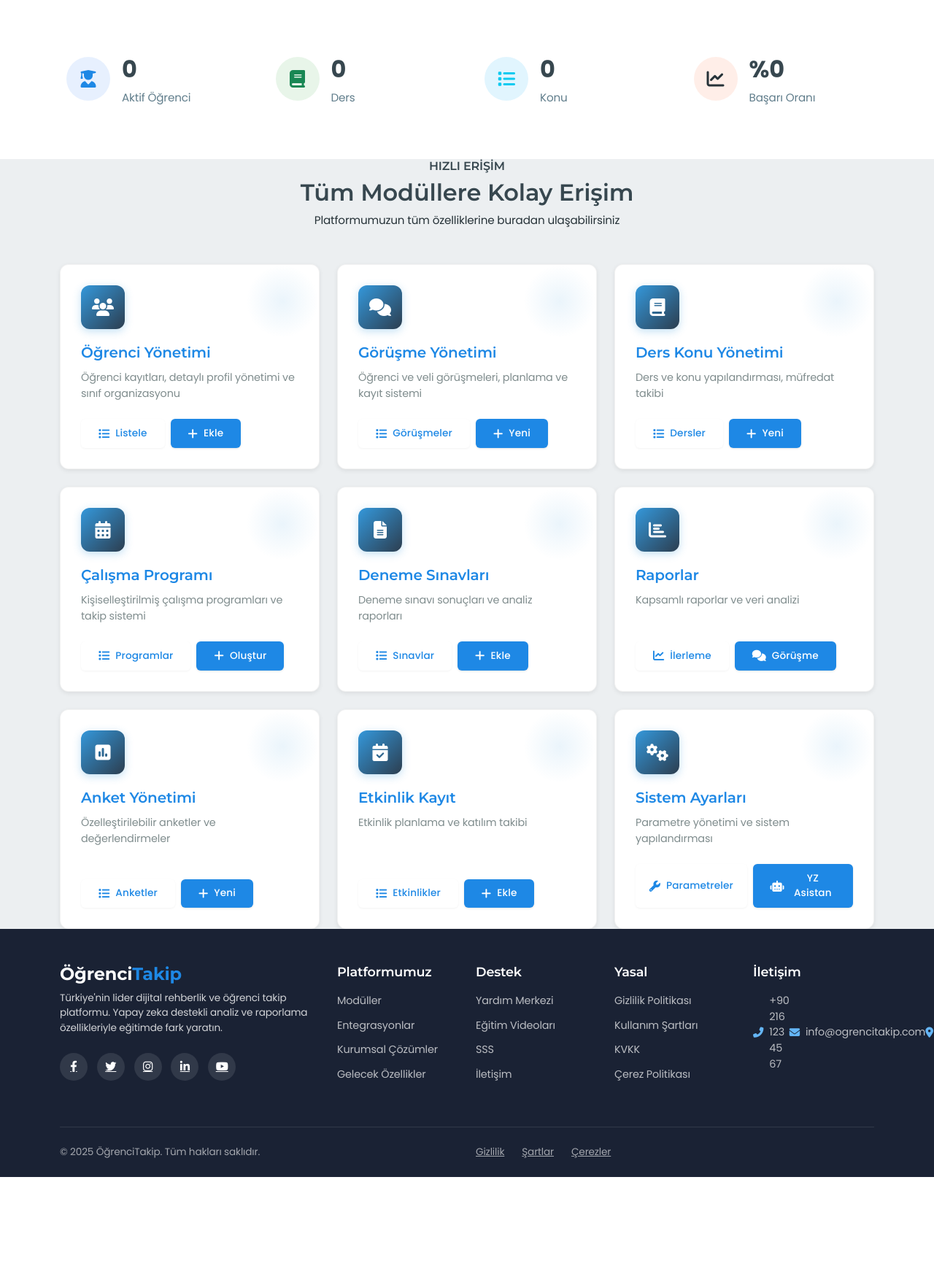
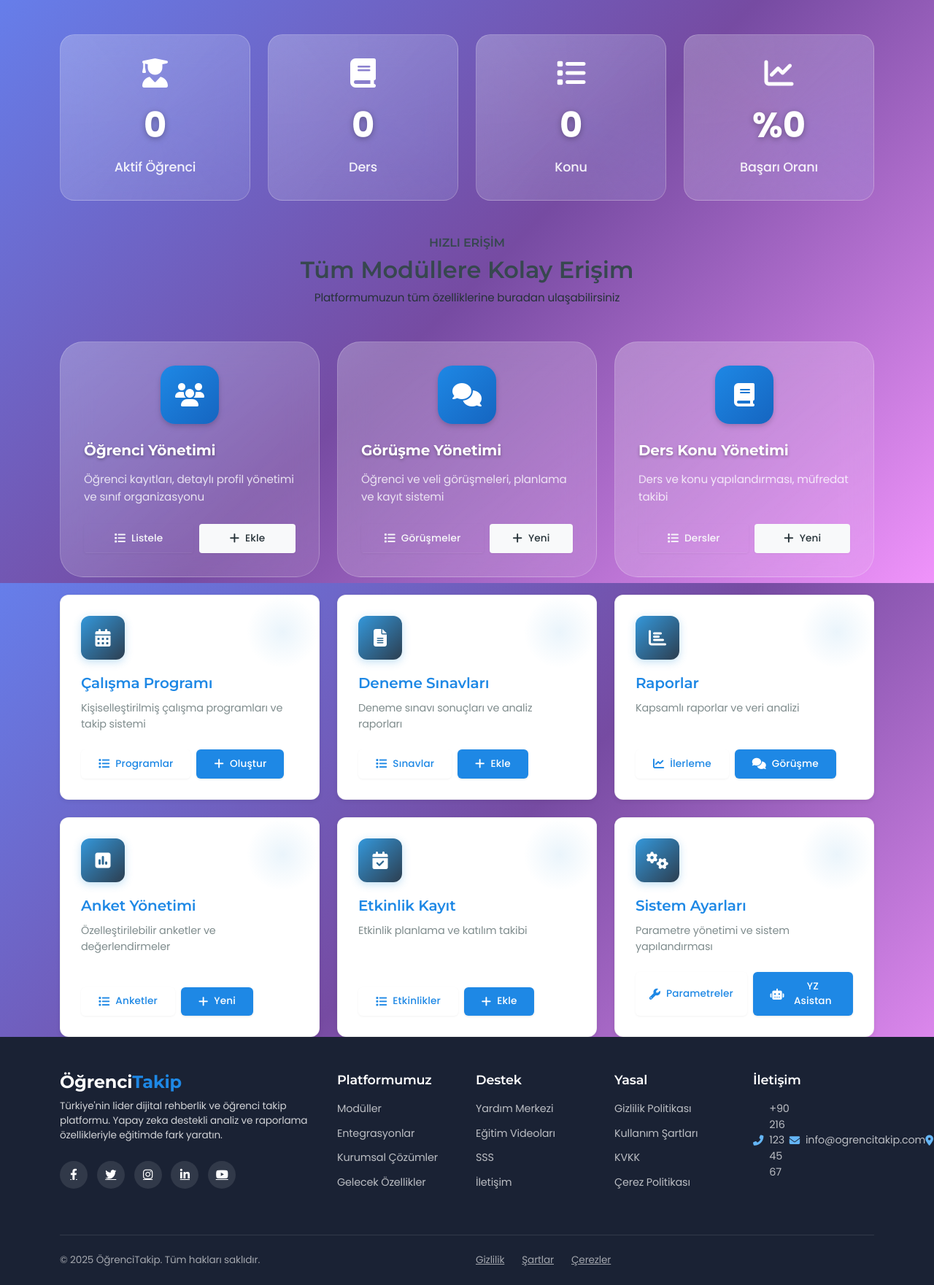
Before and after one commit to sahinalhas/R1, a Flask app: page / in a window 1280 px wide; the page is wider, and only the part inside the window is pictured. Shown: the part 801-2562 px from the top of that part at 73% size. Before the commit the page ends 2414 px from the top of that part, so only its background shows below. Run offline with Flask 3, Linux system fonts and the light colour scheme; some libraries are stand-ins or nearby versions.

Commit message:
Apply a modern and stylish design to the login and home pages
Update the `index.html` and `base.html` templates to incorporate a new modern design. This includes styling for the hero section, buttons, and the login form, along with the addition of a new `modern_design.css` stylesheet.

Replit-Commit-Author: Agent
Replit-Commit-Session-Id: 1fa84184-eade-4580-bfd0-387db89c093f
Replit-Commit-Checkpoint-Type: intermediate_checkpoint
Replit-Commit-Screenshot-Url: https://storage.googleapis.com/screenshot-production-us-central1/7d183ff1-e4d7-4de6-854f-0da690cb66dd/1fa84184-eade-4580-bfd0-387db89c093f/QFT7W9c

```diff
--- a/app/blueprints/ana_sayfa/templates/ana_sayfa/index.html
+++ b/app/blueprints/ana_sayfa/templates/ana_sayfa/index.html
@@ -33,9 +33,9 @@
                 <h1 class="hero-title-modern">Hoş Geldiniz, <span class="text-gradient">{{ current_user.tam_ad }}</span></h1>
                 <p class="hero-subtitle-modern">Yapay zeka destekli rehberlik sistemi ile öğrencilerinizin akademik başarılarını ve kişisel gelişimlerini maksimize edin. Veri odaklı bir yaklaşımla eğitim kalitesini artırın.</p>
                 <div class="hero-buttons">
-                    <a href="{{ url_for('ogrenci_yonetimi.liste') }}" class="btn btn-primary btn-lg">
+                    <a href="{{ url_for('ogrenci_yonetimi.liste') }}" class="btn-modern-primary">
                         <span>Öğrenci Yönetimi</span>
-                        <i class="fas fa-arrow-right ms-2"></i>
+                        <i class="fas fa-arrow-right"></i>
                     </a>
                     <a href="#moduller" class="btn-video ms-3">
                         <span class="btn-video-icon">
@@ -90,9 +90,9 @@
                 <h1 class="hero-title-modern">Eğitimde Yeni Nesil <span class="text-gradient">Dijital Dönüşüm</span></h1>
                 <p class="hero-subtitle-modern">Yapay zeka destekli rehberlik sistemi ile öğrencilerinizin akademik başarılarını ve kişisel gelişimlerini maksimize edin. Veri odaklı bir yaklaşımla eğitim kalitesini artırın.</p>
                 <div class="hero-buttons">
-                    <a href="#login-section" class="btn btn-primary btn-lg">
+                    <a href="#login-section" class="btn-modern-primary">
                         <span>Hemen Başlayın</span>
-                        <i class="fas fa-arrow-right ms-2"></i>
+                        <i class="fas fa-arrow-right"></i>
                     </a>
                     <a href="#moduller" class="btn-video ms-3">
                         <span class="btn-video-icon">
@@ -103,11 +103,10 @@
                 </div>
             </div>
             <div class="col-lg-5" data-aos="fade-left" data-aos-delay="200" id="login-section">
-                <div class="card shadow-lg border-0">
-                    <div class="card-body p-4">
+                <div class="glass-card login-form-modern">
                     <div class="text-center mb-4">
-                            <h3 class="h4 font-weight-bold text-primary mb-2">Hoş Geldiniz</h3>
-                            <p class="text-muted mb-0">Sisteme giriş yapın</p>
+                        <h3 class="h4 font-weight-bold mb-2" style="color: #1a202c;">Hoş Geldiniz</h3>
+                        <p class="mb-0" style="color: rgba(26, 32, 44, 0.7);">Sisteme giriş yapın</p>
                     </div>
 
                     {% if login_form %}
@@ -116,7 +115,7 @@
 
                         <div class="mb-3">
                             {{ login_form.email.label(class="form-label") }}
-                                {{ login_form.email(class="form-control") }}
+                            {{ login_form.email(class="form-control", placeholder="ornek@email.com") }}
                             {% for error in login_form.email.errors %}
                                 <div class="text-danger small mt-1">{{ error }}</div>
                             {% endfor %}
@@ -124,7 +123,7 @@
 
                         <div class="mb-3">
                             {{ login_form.password.label(class="form-label") }}
-                                {{ login_form.password(class="form-control") }}
+                            {{ login_form.password(class="form-control", placeholder="Parolanızı girin") }}
                             {% for error in login_form.password.errors %}
                                 <div class="text-danger small mt-1">{{ error }}</div>
                             {% endfor %}
@@ -132,24 +131,23 @@
 
                         <div class="mb-3 form-check">
                             {{ login_form.remember_me(class="form-check-input") }}
-                                {{ login_form.remember_me.label(class="form-check-label") }}
+                            {{ login_form.remember_me.label(class="form-check-label", style="color: #1a202c;") }}
                         </div>
 
                         <div class="d-grid mb-3">
-                                {{ login_form.submit(class="btn btn-primary") }}
+                            {{ login_form.submit(class="btn btn-login-modern") }}
                         </div>
                     </form>
 
                     <div class="text-center">
-                            <p class="text-muted mb-0">
+                        <p class="mb-0" style="color: rgba(26, 32, 44, 0.7);">
                             Hesabınız yok mu?
-                                <a href="{{ url_for('auth.register') }}" class="text-primary text-decoration-none">
+                            <a href="{{ url_for('auth.register') }}" class="text-decoration-none" style="color: #667eea; font-weight: 600;">
                                 Kayıt Ol
                             </a>
                         </p>
                     </div>
                     {% endif %}
-                    </div>
                 </div>
             </div>
         </div>
@@ -162,47 +160,39 @@
 </section>
 {% endif %}
 
-<!-- İstatistikler - Daha Dinamik Görünüm -->
-<section class="stats-modern py-5">
+<!-- Modern İstatistikler -->
+<section class="py-5">
     <div class="container">
-        <div class="stats-wrapper">
-            <div class="stat-modern-item" data-aos="zoom-in" data-aos-delay="100">
-                <div class="stat-icon-circle bg-primary-light">
-                    <i class="fas fa-user-graduate text-primary"></i>
-                </div>
-                <div class="stat-modern-content">
-                    <div class="stat-modern-value">{{ ogrenci_sayisi }}</div>
-                    <div class="stat-modern-title">Aktif Öğrenci</div>
+        <div class="row g-4">
+            <div class="col-lg-3 col-md-6" data-aos="zoom-in" data-aos-delay="100">
+                <div class="stat-modern-card">
+                    <i class="fas fa-user-graduate text-white mb-3" style="font-size: 2.5rem;"></i>
+                    <div class="stat-value-modern">{{ ogrenci_sayisi }}</div>
+                    <div class="stat-label-modern">Aktif Öğrenci</div>
                 </div>
             </div>
 
-            <div class="stat-modern-item" data-aos="zoom-in" data-aos-delay="200">
-                <div class="stat-icon-circle bg-success-light">
-                    <i class="fas fa-book text-success"></i>
-                </div>
-                <div class="stat-modern-content">
-                    <div class="stat-modern-value">{{ ders_sayisi }}</div>
-                    <div class="stat-modern-title">Ders</div>
+            <div class="col-lg-3 col-md-6" data-aos="zoom-in" data-aos-delay="200">
+                <div class="stat-modern-card">
+                    <i class="fas fa-book text-white mb-3" style="font-size: 2.5rem;"></i>
+                    <div class="stat-value-modern">{{ ders_sayisi }}</div>
+                    <div class="stat-label-modern">Ders</div>
                 </div>
             </div>
 
-            <div class="stat-modern-item" data-aos="zoom-in" data-aos-delay="300">
-                <div class="stat-icon-circle bg-info-light">
-                    <i class="fas fa-list text-info"></i>
-                </div>
-                <div class="stat-modern-content">
-                    <div class="stat-modern-value">{{ konu_sayisi }}</div>
-                    <div class="stat-modern-title">Konu</div>
+            <div class="col-lg-3 col-md-6" data-aos="zoom-in" data-aos-delay="300">
+                <div class="stat-modern-card">
+                    <i class="fas fa-list text-white mb-3" style="font-size: 2.5rem;"></i>
+                    <div class="stat-value-modern">{{ konu_sayisi }}</div>
+                    <div class="stat-label-modern">Konu</div>
                 </div>
             </div>
 
-            <div class="stat-modern-item" data-aos="zoom-in" data-aos-delay="400">
-                <div class="stat-icon-circle bg-accent-light">
-                    <i class="fas fa-chart-line text-accent"></i>
-                </div>
-                <div class="stat-modern-content">
-                    <div class="stat-modern-value">%{{ ortalama_ilerleme|round(1) }}</div>
-                    <div class="stat-modern-title">Başarı Oranı</div>
+            <div class="col-lg-3 col-md-6" data-aos="zoom-in" data-aos-delay="400">
+                <div class="stat-modern-card">
+                    <i class="fas fa-chart-line text-white mb-3" style="font-size: 2.5rem;"></i>
+                    <div class="stat-value-modern">%{{ ortalama_ilerleme|round(1) }}</div>
+                    <div class="stat-label-modern">Başarı Oranı</div>
                 </div>
             </div>
         </div>
@@ -220,17 +210,17 @@
 
         <div class="row g-4">
             <div class="col-lg-4 col-md-6" data-aos="zoom-in" data-aos-delay="100">
-                <div class="quick-access-card">
-                    <div class="quick-access-icon">
+                <div class="quick-access-modern">
+                    <div class="quick-access-icon-modern">
                         <i class="fas fa-users"></i>
                     </div>
-                    <h3 class="quick-access-title">Öğrenci Yönetimi</h3>
-                    <p class="quick-access-desc">Öğrenci kayıtları, detaylı profil yönetimi ve sınıf organizasyonu</p>
-                    <div class="quick-access-actions">
-                        <a href="{{ url_for('ogrenci_yonetimi.liste') }}" class="btn btn-outline-primary">
+                    <h3 class="quick-access-title-modern">Öğrenci Yönetimi</h3>
+                    <p class="quick-access-desc-modern">Öğrenci kayıtları, detaylı profil yönetimi ve sınıf organizasyonu</p>
+                    <div class="d-flex gap-2">
+                        <a href="{{ url_for('ogrenci_yonetimi.liste') }}" class="btn btn-outline-light flex-fill">
                             <i class="fas fa-list me-2"></i> Listele
                         </a>
-                        <a href="{{ url_for('ogrenci_yonetimi.ekle') }}" class="btn btn-primary">
+                        <a href="{{ url_for('ogrenci_yonetimi.ekle') }}" class="btn btn-light flex-fill">
                             <i class="fas fa-plus me-2"></i> Ekle
                         </a>
                     </div>
@@ -238,17 +228,17 @@
             </div>
 
             <div class="col-lg-4 col-md-6" data-aos="zoom-in" data-aos-delay="200">
-                <div class="quick-access-card">
-                    <div class="quick-access-icon">
+                <div class="quick-access-modern">
+                    <div class="quick-access-icon-modern">
                         <i class="fas fa-comments"></i>
                     </div>
-                    <h3 class="quick-access-title">Görüşme Yönetimi</h3>
-                    <p class="quick-access-desc">Öğrenci ve veli görüşmeleri, planlama ve kayıt sistemi</p>
-                    <div class="quick-access-actions">
-                        <a href="{{ url_for('gorusme_defteri.index') }}" class="btn btn-outline-primary">
+                    <h3 class="quick-access-title-modern">Görüşme Yönetimi</h3>
+                    <p class="quick-access-desc-modern">Öğrenci ve veli görüşmeleri, planlama ve kayıt sistemi</p>
+                    <div class="d-flex gap-2">
+                        <a href="{{ url_for('gorusme_defteri.index') }}" class="btn btn-outline-light flex-fill">
                             <i class="fas fa-list me-2"></i> Görüşmeler
                         </a>
-                        <a href="{{ url_for('gorusme_defteri.index') }}" class="btn btn-primary">
+                        <a href="{{ url_for('gorusme_defteri.index') }}" class="btn btn-light flex-fill">
                             <i class="fas fa-plus me-2"></i> Yeni
                         </a>
                     </div>
@@ -256,17 +246,17 @@
             </div>
 
             <div class="col-lg-4 col-md-6" data-aos="zoom-in" data-aos-delay="300">
-                <div class="quick-access-card">
-                    <div class="quick-access-icon">
+                <div class="quick-access-modern">
+                    <div class="quick-access-icon-modern">
                         <i class="fas fa-book"></i>
                     </div>
-                    <h3 class="quick-access-title">Ders Konu Yönetimi</h3>
-                    <p class="quick-access-desc">Ders ve konu yapılandırması, müfredat takibi</p>
-                    <div class="quick-access-actions">
-                        <a href="{{ url_for('ders_konu_yonetimi.lista') }}" class="btn btn-outline-primary">
+                    <h3 class="quick-access-title-modern">Ders Konu Yönetimi</h3>
+                    <p class="quick-access-desc-modern">Ders ve konu yapılandırması, müfredat takibi</p>
+                    <div class="d-flex gap-2">
+                        <a href="{{ url_for('ders_konu_yonetimi.lista') }}" class="btn btn-outline-light flex-fill">
                             <i class="fas fa-list me-2"></i> Dersler
                         </a>
-                        <a href="{{ url_for('ders_konu_yonetimi.ekle') }}" class="btn btn-primary">
+                        <a href="{{ url_for('ders_konu_yonetimi.ekle') }}" class="btn btn-light flex-fill">
                             <i class="fas fa-plus me-2"></i> Yeni
                         </a>
                     </div>
--- /dev/null
+++ b/app/static/css/modern_design.css
@@ -0,0 +1,421 @@
+/* Modern Tasarım - YKS Takip Sistemi */
+
+/* Modern Renk Paleti */
+:root {
+    /* Ana Renkler */
+    --primary-gradient: linear-gradient(135deg, #667eea 0%, #764ba2 100%);
+    --secondary-gradient: linear-gradient(135deg, #f093fb 0%, #f5576c 100%);
+    --success-gradient: linear-gradient(135deg, #4facfe 0%, #00f2fe 100%);
+    --info-gradient: linear-gradient(135deg, #43e97b 0%, #38f9d7 100%);
+
+    /* Arka Plan Gradyanları */
+    --hero-gradient: linear-gradient(135deg, #667eea 0%, #764ba2 50%, #f093fb 100%);
+    --card-gradient: linear-gradient(145deg, rgba(255,255,255,0.1), rgba(255,255,255,0.05));
+    --glass-gradient: linear-gradient(145deg, rgba(255,255,255,0.25), rgba(255,255,255,0.1));
+
+    /* Gölgeler */
+    --shadow-soft: 0 8px 32px rgba(31, 38, 135, 0.37);
+    --shadow-medium: 0 12px 40px rgba(31, 38, 135, 0.25);
+    --shadow-strong: 0 20px 60px rgba(31, 38, 135, 0.35);
+    --shadow-glow: 0 0 30px rgba(102, 126, 234, 0.3);
+
+    /* Modern Metrikler */
+    --border-radius-sm: 12px;
+    --border-radius-md: 20px;
+    --border-radius-lg: 32px;
+    --border-radius-xl: 48px;
+
+    /* Animasyon */
+    --transition-smooth: all 0.4s cubic-bezier(0.25, 0.46, 0.45, 0.94);
+    --transition-bounce: all 0.6s cubic-bezier(0.68, -0.55, 0.265, 1.55);
+}
+
+/* Genel Tasarım */
+body {
+    font-family: 'Inter', -apple-system, BlinkMacSystemFont, 'Segoe UI', sans-serif;
+    background: var(--hero-gradient);
+    background-attachment: fixed;
+    line-height: 1.6;
+    font-weight: 400;
+    color: #1a202c;
+    overflow-x: hidden;
+}
+
+/* Modern Hero Section */
+.hero-modern {
+    min-height: 100vh;
+    background: var(--hero-gradient);
+    background-attachment: fixed;
+    position: relative;
+    overflow: hidden;
+    display: flex;
+    align-items: center;
+}
+
+.hero-modern::before {
+    content: '';
+    position: absolute;
+    top: 0;
+    left: 0;
+    right: 0;
+    bottom: 0;
+    background:
+        radial-gradient(circle at 20% 80%, rgba(120, 119, 198, 0.3) 0%, transparent 50%),
+        radial-gradient(circle at 80% 20%, rgba(255, 119, 198, 0.3) 0%, transparent 50%),
+        radial-gradient(circle at 40% 40%, rgba(120, 219, 255, 0.3) 0%, transparent 50%);
+    z-index: 1;
+}
+
+.hero-modern .container {
+    position: relative;
+    z-index: 2;
+}
+
+/* Modern Başlık Tasarımı */
+.hero-title-modern {
+    font-size: clamp(2.5rem, 5vw, 4rem);
+    font-weight: 800;
+    line-height: 1.2;
+    margin-bottom: 1.5rem;
+    background: linear-gradient(135deg, #fff 0%, rgba(255,255,255,0.8) 100%);
+    -webkit-background-clip: text;
+    -webkit-text-fill-color: transparent;
+    background-clip: text;
+    text-shadow: 0 4px 12px rgba(0,0,0,0.1);
+}
+
+.hero-subtitle-modern {
+    font-size: 1.25rem;
+    color: rgba(255,255,255,0.9);
+    margin-bottom: 2rem;
+    font-weight: 300;
+    line-height: 1.6;
+    max-width: 600px;
+}
+
+/* Modern Butonlar */
+.btn-modern-primary {
+    background: linear-gradient(135deg, #667eea 0%, #764ba2 100%);
+    border: none;
+    padding: 16px 32px;
+    border-radius: var(--border-radius-md);
+    color: white;
+    font-weight: 600;
+    font-size: 1.1rem;
+    text-decoration: none;
+    display: inline-flex;
+    align-items: center;
+    gap: 12px;
+    box-shadow: var(--shadow-medium);
+    transition: var(--transition-smooth);
+    position: relative;
+    overflow: hidden;
+}
+
+.btn-modern-primary::before {
+    content: '';
+    position: absolute;
+    top: 0;
+    left: -100%;
+    width: 100%;
+    height: 100%;
+    background: linear-gradient(90deg, transparent, rgba(255,255,255,0.2), transparent);
+    transition: left 0.6s;
+}
+
+.btn-modern-primary:hover {
+    transform: translateY(-4px);
+    box-shadow: var(--shadow-strong);
+    color: white;
+    text-decoration: none;
+}
+
+.btn-modern-primary:hover::before {
+    left: 100%;
+}
+
+/* Cam Efekti Kartları */
+.glass-card {
+    background: var(--glass-gradient);
+    backdrop-filter: blur(20px);
+    -webkit-backdrop-filter: blur(20px);
+    border: 1px solid rgba(255, 255, 255, 0.2);
+    border-radius: var(--border-radius-md);
+    box-shadow: var(--shadow-soft);
+    transition: var(--transition-smooth);
+    position: relative;
+    overflow: hidden;
+}
+
+.glass-card::before {
+    content: '';
+    position: absolute;
+    top: 0;
+    left: 0;
+    right: 0;
+    height: 1px;
+    background: linear-gradient(90deg, transparent, rgba(255,255,255,0.8), transparent);
+}
+
+.glass-card:hover {
+    transform: translateY(-8px);
+    box-shadow: var(--shadow-strong);
+    border-color: rgba(255, 255, 255, 0.3);
+}
+
+/* Modern Login Form */
+.login-form-modern {
+    padding: 2rem;
+}
+
+.login-form-modern .form-control {
+    background: rgba(255, 255, 255, 0.1);
+    border: 1px solid rgba(255, 255, 255, 0.2);
+    border-radius: var(--border-radius-sm);
+    padding: 14px 18px;
+    color: #1a202c;
+    font-size: 1rem;
+    backdrop-filter: blur(10px);
+    transition: var(--transition-smooth);
+}
+
+.login-form-modern .form-control:focus {
+    background: rgba(255, 255, 255, 0.2);
+    border-color: rgba(102, 126, 234, 0.5);
+    box-shadow: 0 0 20px rgba(102, 126, 234, 0.3);
+    outline: none;
+}
+
+.login-form-modern .form-control::placeholder {
+    color: rgba(26, 32, 44, 0.6);
+}
+
+.login-form-modern .form-label {
+    color: #1a202c;
+    font-weight: 600;
+    font-size: 0.95rem;
+    margin-bottom: 8px;
+}
+
+/* Form Butonları */
+.btn-login-modern {
+    background: var(--primary-gradient);
+    border: none;
+    padding: 14px 24px;
+    border-radius: var(--border-radius-sm);
+    color: white;
+    font-weight: 600;
+    font-size: 1rem;
+    width: 100%;
+    transition: var(--transition-smooth);
+    box-shadow: var(--shadow-medium);
+}
+
+.btn-login-modern:hover {
+    transform: translateY(-2px);
+    box-shadow: var(--shadow-strong);
+    color: white;
+}
+
+/* İstatistik Kartları */
+.stat-modern-card {
+    background: var(--glass-gradient);
+    backdrop-filter: blur(20px);
+    border: 1px solid rgba(255, 255, 255, 0.2);
+    border-radius: var(--border-radius-md);
+    padding: 2rem;
+    text-align: center;
+    transition: var(--transition-smooth);
+    position: relative;
+    overflow: hidden;
+}
+
+.stat-modern-card::before {
+    content: '';
+    position: absolute;
+    top: -50%;
+    left: -50%;
+    width: 200%;
+    height: 200%;
+    background: conic-gradient(from 0deg, transparent, rgba(102, 126, 234, 0.1), transparent);
+    animation: rotate 8s linear infinite;
+    z-index: -1;
+}
+
+.stat-modern-card:hover {
+    transform: translateY(-8px) scale(1.02);
+    box-shadow: var(--shadow-glow);
+}
+
+.stat-value-modern {
+    font-size: 3rem;
+    font-weight: 800;
+    color: white;
+    margin-bottom: 0.5rem;
+    text-shadow: 0 2px 8px rgba(0,0,0,0.3);
+}
+
+.stat-label-modern {
+    color: rgba(255, 255, 255, 0.9);
+    font-weight: 500;
+    font-size: 1.1rem;
+}
+
+/* Quick Access Kartları */
+.quick-access-modern {
+    background: var(--glass-gradient);
+    backdrop-filter: blur(20px);
+    border: 1px solid rgba(255, 255, 255, 0.2);
+    border-radius: var(--border-radius-lg);
+    padding: 2rem;
+    transition: var(--transition-bounce);
+    position: relative;
+    overflow: hidden;
+    height: 100%;
+}
+
+.quick-access-modern::before {
+    content: '';
+    position: absolute;
+    top: 0;
+    left: 0;
+    right: 0;
+    bottom: 0;
+    background: linear-gradient(135deg, rgba(255,255,255,0.1) 0%, transparent 50%);
+    opacity: 0;
+    transition: var(--transition-smooth);
+}
+
+.quick-access-modern:hover::before {
+    opacity: 1;
+}
+
+.quick-access-modern:hover {
+    transform: translateY(-12px) scale(1.02);
+    box-shadow: var(--shadow-glow);
+}
+
+.quick-access-icon-modern {
+    width: 80px;
+    height: 80px;
+    background: var(--primary-gradient);
+    border-radius: var(--border-radius-md);
+    display: flex;
+    align-items: center;
+    justify-content: center;
+    margin: 0 auto 1.5rem;
+    font-size: 2rem;
+    color: white;
+    box-shadow: var(--shadow-medium);
+    transition: var(--transition-smooth);
+}
+
+.quick-access-modern:hover .quick-access-icon-modern {
+    transform: scale(1.1) rotate(5deg);
+    box-shadow: var(--shadow-glow);
+}
+
+.quick-access-title-modern {
+    color: white;
+    font-size: 1.25rem;
+    font-weight: 700;
+    margin-bottom: 1rem;
+    text-shadow: 0 2px 4px rgba(0,0,0,0.3);
+}
+
+.quick-access-desc-modern {
+    color: rgba(255, 255, 255, 0.8);
+    font-size: 0.95rem;
+    line-height: 1.6;
+    margin-bottom: 1.5rem;
+}
+
+/* Animasyonlar */
+@keyframes rotate {
+    from { transform: rotate(0deg); }
+    to { transform: rotate(360deg); }
+}
+
+@keyframes float {
+    0%, 100% { transform: translateY(0px); }
+    50% { transform: translateY(-20px); }
+}
+
+@keyframes pulse-glow {
+    0%, 100% { box-shadow: var(--shadow-medium); }
+    50% { box-shadow: var(--shadow-glow); }
+}
+
+/* Parçacık Efekti */
+.particles {
+    position: absolute;
+    top: 0;
+    left: 0;
+    width: 100%;
+    height: 100%;
+    pointer-events: none;
+    z-index: 1;
+}
+
+.particle {
+    position: absolute;
+    width: 4px;
+    height: 4px;
+    background: rgba(255, 255, 255, 0.6);
+    border-radius: 50%;
+    animation: float 6s ease-in-out infinite;
+}
+
+/* Responsive Tasarım */
+@media (max-width: 768px) {
+    .hero-title-modern {
+        font-size: 2.5rem;
+    }
+
+    .hero-subtitle-modern {
+        font-size: 1.1rem;
+    }
+
+    .glass-card {
+        margin: 1rem 0;
+    }
+
+    .login-form-modern {
+        padding: 1.5rem;
+    }
+
+    .btn-modern-primary {
+        padding: 14px 24px;
+        font-size: 1rem;
+    }
+}
+
+/* Scrollbar Özelleştirmesi */
+::-webkit-scrollbar {
+    width: 8px;
+}
+
+::-webkit-scrollbar-track {
+    background: rgba(255, 255, 255, 0.1);
+}
+
+::-webkit-scrollbar-thumb {
+    background: var(--primary-gradient);
+    border-radius: 4px;
+}
+
+::-webkit-scrollbar-thumb:hover {
+    background: var(--secondary-gradient);
+}
+
+/* Loading Animation */
+.loading-shimmer {
+    background: linear-gradient(90deg, transparent, rgba(255,255,255,0.4), transparent);
+    background-size: 200% 100%;
+    animation: shimmer 2s infinite;
+}
+
+@keyframes shimmer {
+    0% { background-position: -200% 0; }
+    100% { background-position: 200% 0; }
+}
--- a/app/templates/base.html
+++ b/app/templates/base.html
@@ -34,6 +34,7 @@
     <link href="{{ url_for('static', filename='css/animations.css') }}" rel="stylesheet">
     <link href="{{ url_for('static', filename='css/minimal.css') }}" rel="stylesheet">
     <link href="{{ url_for('static', filename='css/student_tabs.css') }}" rel="stylesheet">
+    <link href="{{ url_for('static', filename='css/modern_design.css') }}" rel="stylesheet">
 
     {% block extra_css %}{% endblock %}
 
```
Also changed, not shown: 1 other file. Lines whose indentation alone changed are shown as unchanged.
